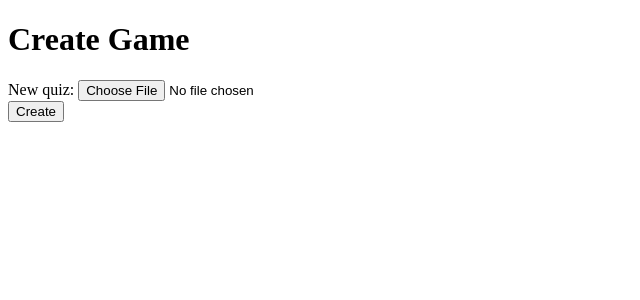
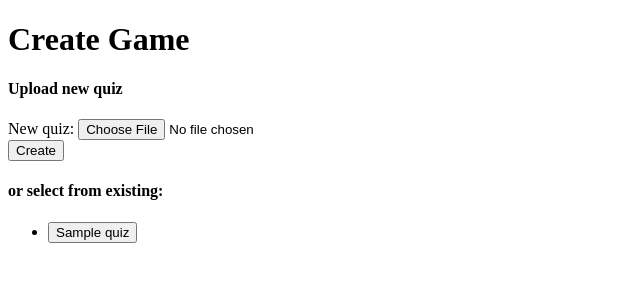
Before and after one commit to maximwebb/quizotic, a Django app: page /controller/create in a window 1280 px wide. Shown: the top 300 px of the page, without its empty margins (0-640 px from the left). Run offline with Django 5.2, Linux system fonts and the light colour scheme; tables that the repository leaves empty hold one stand-in row (values such as "Sample post").

Commit message:
Add support for existing quiz selection

```diff
--- a/src/quiz/templates/controller/create.html
+++ b/src/quiz/templates/controller/create.html
@@ -3,10 +3,22 @@
 <html>
     <body>
         <h1>Create Game</h1>
+
+        <h4>Upload new quiz</h4>
 	    <form action="" method="post" enctype="multipart/form-data">
 	    	{% csrf_token %}
 	    	{{ form }}
 	    	<input type="submit" value="Create" class="btn cartoon-shadow"></input>
 	    </form>
+
+        <h4>or select from existing:</h4>
+        <ul>
+        {% for quiz in quiz_list %}
+        <form action="" method="post">
+            {% csrf_token %}
+            <li><button type="submit" name="quiz_id" value="{{quiz.id}}">{{ quiz.name }}</button></li>
+        </form>
+        {% endfor %}
+        </ul>
     </body>
 </html>
--- a/src/quiz/views/controller.py
+++ b/src/quiz/views/controller.py
@@ -30,12 +30,13 @@ def game_select_view(request):
 def create_game(request):
     if request.method == "POST":
         files = request.FILES
+        print(request.POST)
         if len(files) == 1:
             file = next(files.values())
             quiz = create_quiz_from_json(file.read())
             quiz.save()
         elif request.POST["quiz_id"] is not None:
-            quiz = quiz.objects.get(id=quiz_id)
+            quiz = Quiz.objects.get(id=request.POST["quiz_id"])
         else:
             return HttpResponseNotFound()
 
```
